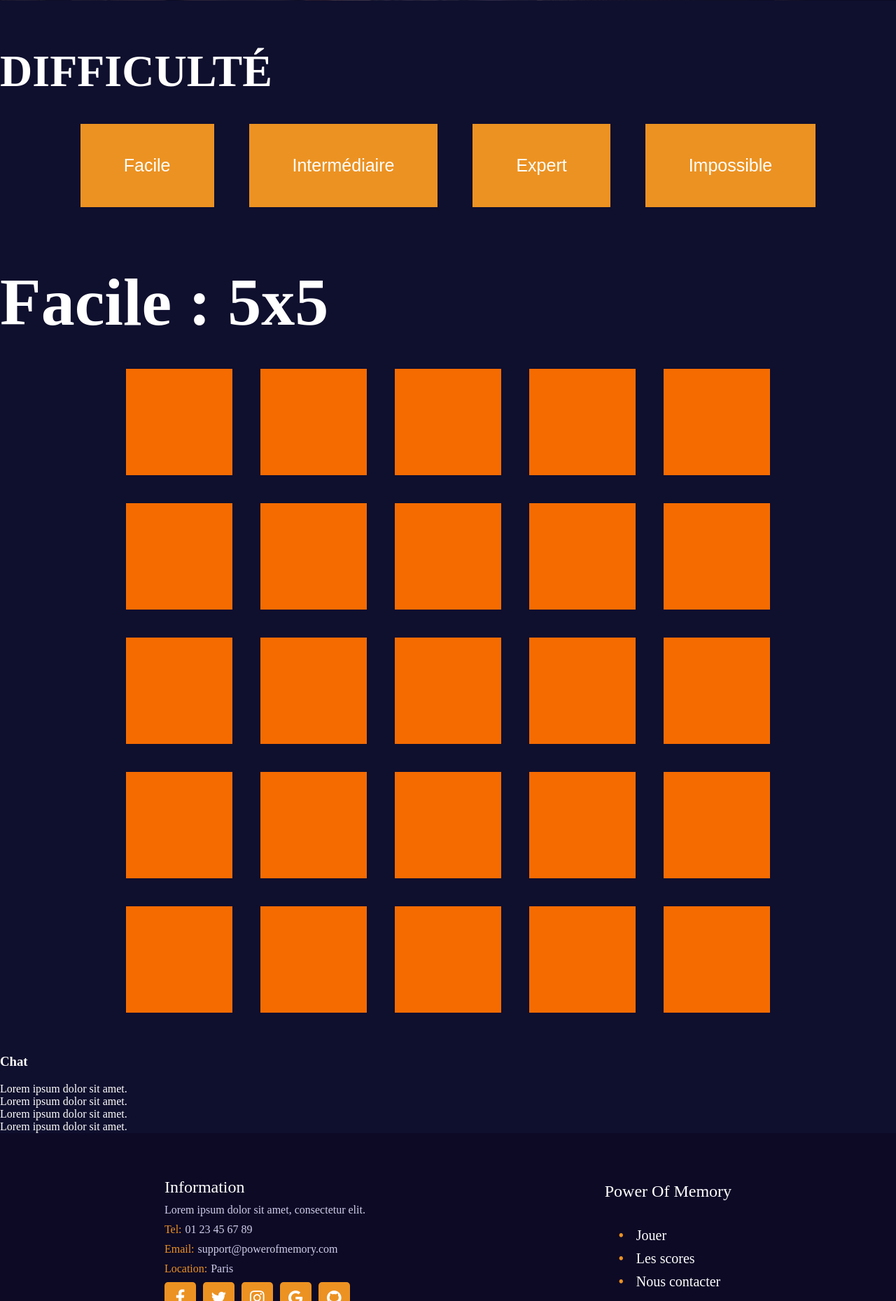
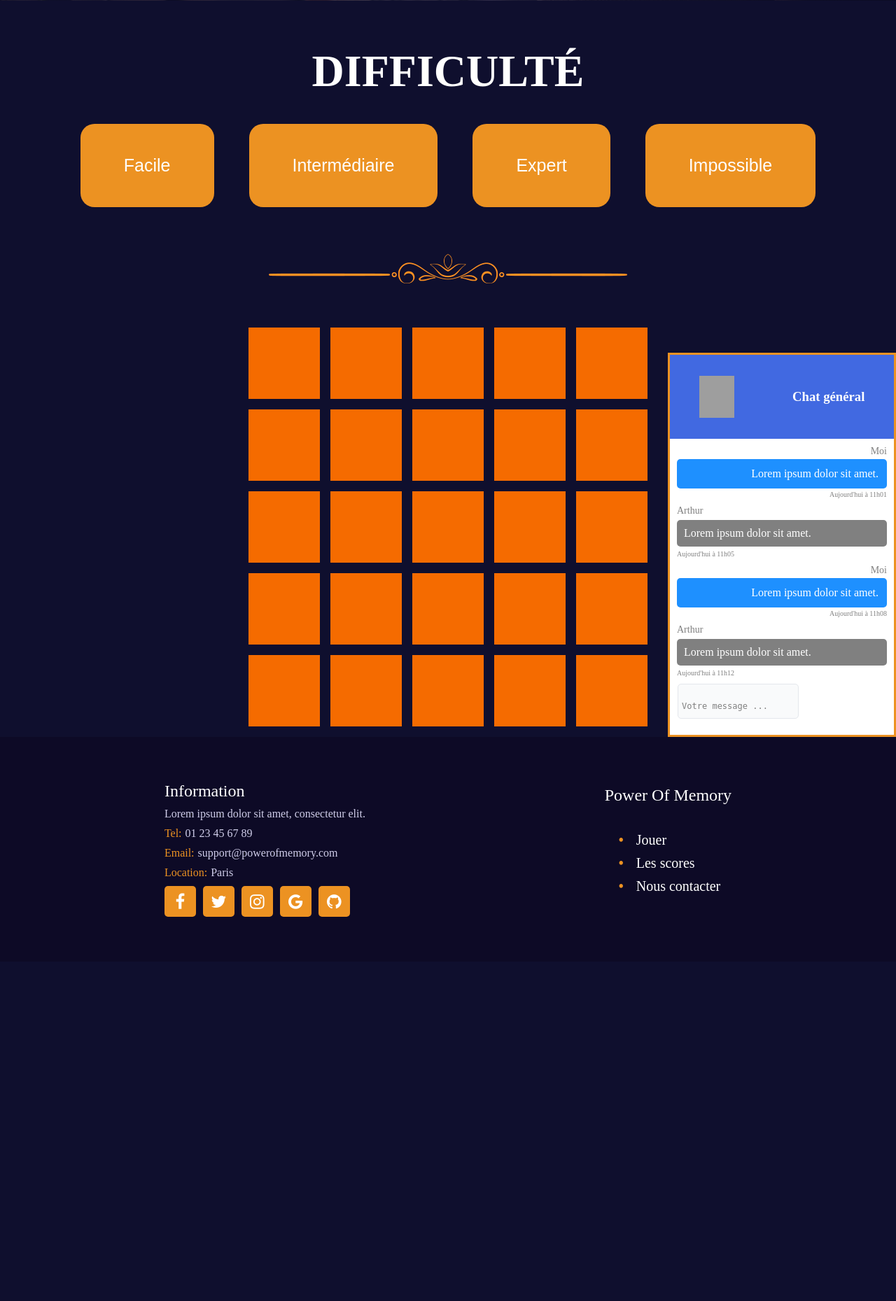
Before and after one commit to kvong92/L1_ALT_Puissance_4_KevinV, a PHP site: page /memory.html in a window 1280 px wide. Shown: the part 314-2173 px from the top of the page at 70% size. After the commit the page ends 1624 px from the top, so only its background shows below. Run offline with PHP 8.4, Linux system fonts and the light colour scheme; grey boxes are pictures that could not be loaded.

Commit message:
memory v3

```diff
--- a/assets/css/memory.css
+++ b/assets/css/memory.css
@@ -1,12 +1,23 @@
+#main_container_memory {
+  display: flex;
+  justify-content: space-around;
+}
+
+#separator {
+  margin-top: 5%;
+  margin-bottom: 3%;
+  text-align: center;
+}
+
 #table_memory_5x5 {
   display: flex;
   justify-content: center;
-  border-spacing: 40px;
+  border-spacing: 15px;
 }
 
 .table_case {
-  width: 150px;
-  height: 150px;
+  width: 100px;
+  height: 100px;
   background-color: #f56b00;
   text-align: left;
   vertical-align: top;
@@ -31,6 +42,7 @@ h2 {
   color: #ffffff;
   font-size: 4em;
   margin-bottom: 3%;
+  text-align: center;
 }
 
 .choose_difficulty {
@@ -50,8 +62,154 @@ h2 {
   display: inline-block;
   font-size: 25px;
   margin-bottom: 0;
+  border-radius: 20px   ;
 }
 
 .button_difficulty:hover {
   opacity: 0.7;
 }
+
+.memory_game_container {
+  position: relative;
+  height: 100%;
+}
+
+.chat_container {
+  border: 3px solid #EC9222;
+  background-color: #ffffff;
+  right:0;
+  position: absolute;
+  bottom: 0;
+  margin: 0 0px;
+  width: 25%;
+
+}
+
+
+.title_chat_block {
+  display: flex;
+  flex-direction: row;
+  justify-content: space-around;
+  background-color: royalblue;
+  margin: 0 0 0 0;
+  padding-top: 30px;
+  padding-bottom: 30px;
+}
+
+#title_chat {
+  color: #ffffff;
+  text-align: center;
+
+}
+
+.chat_box {
+  margin: 10px 10px 10px 10px;
+  display: flex;
+  flex-direction: column;
+  row-gap: 10px;
+  color: grey;
+}
+
+.name_chat {
+    padding-bottom: 5px;
+}
+
+.block_msg_them {
+  text-align: start;
+  display: flex;
+  flex-direction: column;
+  row-gap: 5px;
+}
+
+.block_msg_me {
+  text-align: end;
+  display: flex;
+  flex-direction: column;
+  row-gap: 3px;
+}
+
+.msg_name {
+  font-size: 14px;
+}
+
+.msg_from_me {
+  color: #ffffff;
+  background-color:dodgerblue;
+  border-radius: 5px;
+  padding: 12px 12px 12px 12px;
+  /* margin: 10px 10px 10px 10px; */
+}
+
+.msg_from_them {
+  color: #ffffff;
+  background-color: grey;
+  border-radius: 5px;
+  padding: 10px 10px 10px 10px;
+  /* margin: 10px 10px 10px 10px; */
+}
+
+.msg_time {
+  font-size: 10px;
+}
+
+/* .message-text {
+  resize: none;
+  box-sizing: border-box;
+  height: auto;
+  min-height: 41px;
+  max-height: 97px;
+  width: 387px;
+  border: 1px solid #e4e7ec;
+  border-radius: 20px;
+  background-color: #f9fafb;
+  outline: none;
+  overflow: hidden;
+} */
+
+.img_profil {
+  border-radius: 100px;
+}
+
+/* Block msg + button envoyer */
+
+.block_msg_envoyer {
+  display: flex;
+  flex-direction: row;
+  justify-content: space-around;
+  margin: 10px 10px 10px 10px;
+
+}
+
+#message-text {
+  resize: none;
+  /* text-align: center; */
+  box-sizing: border-box;
+  /* height: auto; */
+  min-height: 32px;
+  max-height: 12px;
+  border: 1px solid #e4e7ec;
+  border-radius: 5px;
+  background-color: #f9fafb;
+  outline: none;
+  padding:  24px 5px 24px;
+  /* margin-right: 2px;
+  margin-left: 2px; */
+  overflow: hidden;
+  /* height: px; */
+}
+
+textarea::placeholder {
+  color: grey;
+  font-size: 12px;
+}
+
+#button_envoyer {
+  background-color: transparent;
+  border-color: transparent;
+}
+
+#button_envoyer:hover {
+  background-color: grey;
+  border-radius: 10px;
+  color: #ffffff;
+}
--- a/assets/css/styles.css
+++ b/assets/css/styles.css
@@ -3,3 +3,16 @@ body {
     margin: 40px 100px 40px 100px;
     color: #ffffff;
 }
+
+
+button {
+    background-color: #EC9222;
+    border: none;
+    color: white;
+    padding: 15px 32px;
+    text-align: center;
+    text-decoration: none;
+    display: inline-block;
+    font-size: 16px;
+    margin-bottom: 5%;
+}
--- a/memory.html
+++ b/memory.html
@@ -38,13 +38,13 @@
     </section>
   </section>
 
+
   <h2 id="h2_difficulte">DIFFICULTÉ</h2>
 
   <section class="choose_difficulty">
     <a href="#">
       <button class="button_difficulty">Facile</button>
     </a>
-
     <a href="#">
       <button class="button_difficulty">Intermédiaire</button>
 
@@ -59,8 +59,11 @@
     </a>
   </section>
 
-  <h2>Facile : 5x5</h2>
+  <div id="separator">
+    <img src="./assets/image/separator-orange.png" alt="texte separateur">
+  </div>
 
+  <section class="memory_game_container">
     <!-- Affichage tableau 5x5 memory game grid -->
     <table id="table_memory_5x5">
       <tbody>
@@ -106,15 +109,41 @@
     </table>
 
     <div class="chat_container">
-    <h3>Chat</h3>
+      <div class="title_chat_block">
+        <img id=img_profil src="https://placekitten.com/50/50" alt="img_profil">
+        <h3 id="title_chat">Chat général</h3>
+      </div>
 
       <div class="chat_box">
-      <div class="from-them">Lorem ipsum dolor sit amet.</div>
-      <div class="from-me">Lorem ipsum dolor sit amet.</div>
-      <div class="from-them">Lorem ipsum dolor sit amet.</div>
-      <div class="from-me">Lorem ipsum dolor sit amet.</div>
+        <div class="block_msg_me">
+          <div class="msg_name">Moi</div>
+          <div class="msg_from_me">Lorem ipsum dolor sit amet.</div>
+          <div class="msg_time">Aujourd'hui à 11h01</div>
+        </div>
+        <div class="block_msg_them">
+          <div class="msg_name">Arthur</div>
+          <div class="msg_from_them">Lorem ipsum dolor sit amet.</div>
+          <div class="msg_time">Aujourd'hui à 11h05</div>
+        </div>
+        <div class="block_msg_me">
+          <div class="msg_name">Moi</div>
+          <div class="msg_from_me">Lorem ipsum dolor sit amet.</div>
+          <div class="msg_time">Aujourd'hui à 11h08</div>
+        </div>
+        <div class="block_msg_them">
+          <div class="msg_name">Arthur</div>
+          <div class="msg_from_them">Lorem ipsum dolor sit amet.</div>
+          <div class="msg_time">Aujourd'hui à 11h12</div>
         </div>
       </div>
+
+      <div class="block_msg_envoyer">
+        <textarea id="message-text" placeholder="Votre message ..."></textarea>
+        <button id="button_envoyer">Envoyer</button>
+      </div>
+    </div>
+    </div>
+  </section>
 
   <footer>
     <section id="information">
```
Lines whose indentation alone changed are shown as unchanged.
